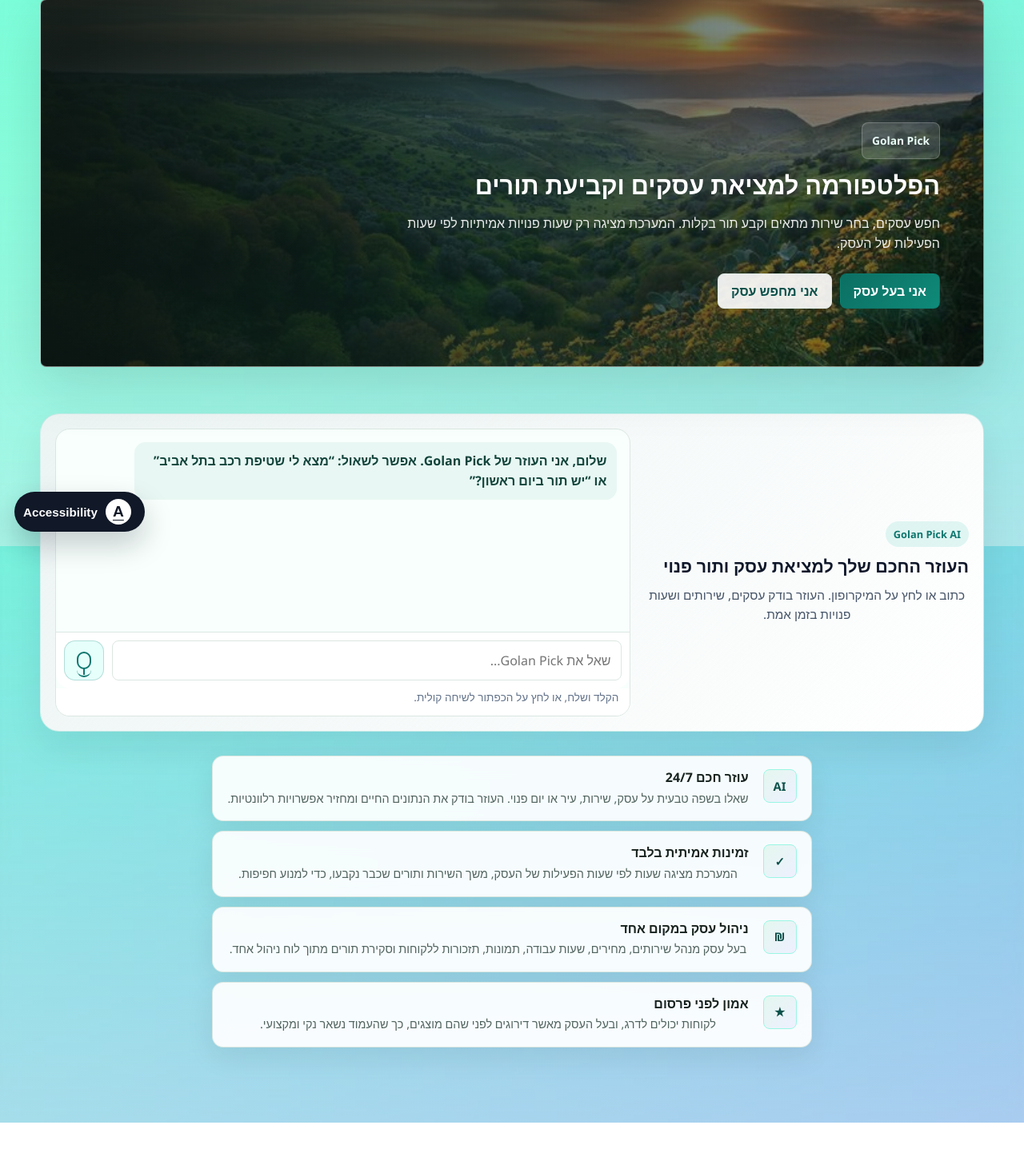
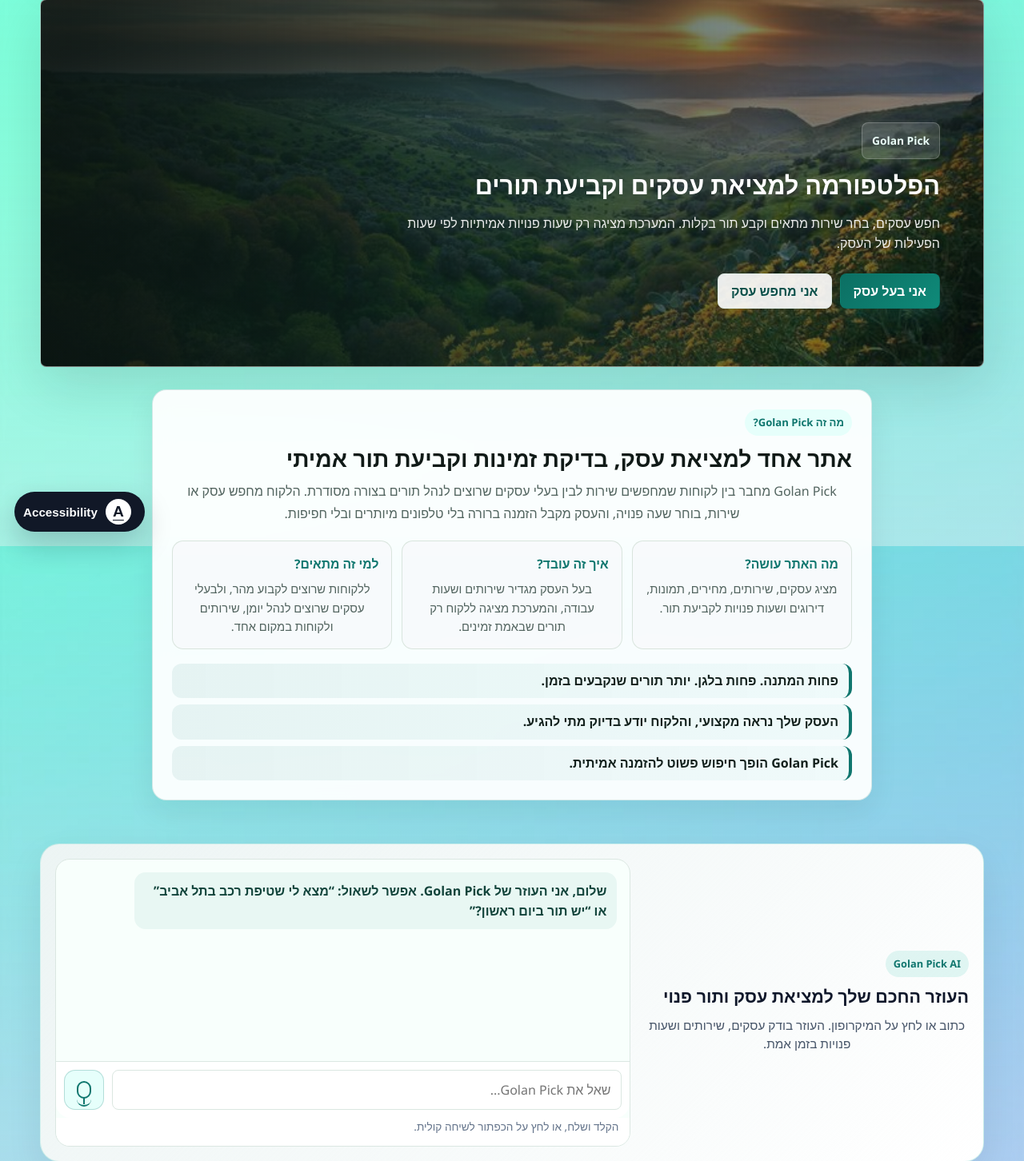
Before and after one commit to hady1012/appointment-app, a Python web app: template templates/index.html in a window 1280 px wide. Shown: the part 117-1569 px from the top of the page at 80% size. Before the commit the page ends 1521 px from the top, so only its background shows below. Run offline with Jinja, Linux system fonts and the light colour scheme; the template is opened without the code that fills it, so the values that code supplies are empty.

Commit message:
Improve database performance and home marketing

```diff
--- a/static/style.css
+++ b/static/style.css
@@ -3369,6 +3369,10 @@ textarea,
     order: 20;
 }
 
+.home-wrap > .marketing-summary {
+    order: 12;
+}
+
 .home-wrap > .product-highlights {
     order: 30;
 }
@@ -3379,6 +3383,93 @@ textarea,
 
 .legacy-home-features {
     display: none !important;
+}
+
+.marketing-summary {
+    margin: 0 0 24px;
+    padding: 24px;
+    border: 1px solid rgba(15, 118, 110, 0.16);
+    border-radius: 18px;
+    background: rgba(255, 255, 255, 0.94);
+    box-shadow: 0 14px 36px rgba(15, 23, 42, 0.07);
+    backdrop-filter: blur(12px);
+}
+
+.marketing-kicker {
+    display: inline-flex;
+    width: fit-content;
+    margin-bottom: 10px;
+    padding: 6px 10px;
+    border-radius: 999px;
+    background: #e6fffb;
+    color: #0f766e;
+    font-size: 0.82rem;
+    font-weight: 800;
+}
+
+.marketing-summary-copy h2 {
+    max-width: 780px;
+    margin: 0 0 10px;
+    color: #101a17;
+    font-size: clamp(1.35rem, 2.2vw, 1.9rem);
+    line-height: 1.28;
+    font-weight: 750;
+    letter-spacing: 0;
+}
+
+.marketing-summary-copy p {
+    max-width: 920px;
+    margin: 0;
+    color: #52645f;
+    font-size: 1rem;
+    line-height: 1.72;
+}
+
+.marketing-summary-grid {
+    display: grid;
+    grid-template-columns: repeat(3, minmax(0, 1fr));
+    gap: 12px;
+    margin-top: 20px;
+}
+
+.marketing-summary-grid article {
+    padding: 16px;
+    border: 1px solid rgba(215, 227, 220, 0.92);
+    border-radius: 14px;
+    background: rgba(248, 250, 252, 0.88);
+}
+
+.marketing-summary-grid strong {
+    display: block;
+    margin-bottom: 7px;
+    color: #0f766e;
+    font-size: 0.98rem;
+    font-weight: 800;
+}
+
+.marketing-summary-grid p {
+    margin: 0;
+    color: #52645f;
+    font-size: 0.92rem;
+    line-height: 1.58;
+}
+
+.marketing-strong-lines {
+    display: grid;
+    gap: 8px;
+    margin-top: 18px;
+}
+
+.marketing-strong-lines b {
+    display: block;
+    padding: 10px 13px;
+    border-right: 4px solid #0f766e;
+    border-radius: 12px;
+    background: linear-gradient(90deg, rgba(15, 118, 110, 0.08), rgba(20, 184, 166, 0.04));
+    color: #12201c;
+    font-size: 1rem;
+    line-height: 1.45;
+    font-weight: 850;
 }
 
 .product-highlights {
@@ -3486,6 +3605,11 @@ textarea,
         font-size: 0.9rem !important;
         line-height: 1.55 !important;
         font-weight: 400 !important;
+    }
+
+    .home-wrap .marketing-summary {
+        max-width: 900px;
+        margin-inline: auto;
     }
 }
 
--- a/templates/index.html
+++ b/templates/index.html
@@ -271,6 +271,38 @@
                         <a href="{{ url_for('signup', role='customer') }}" class="hero-secondary-btn">אני מחפש עסק</a>
                     {% endif %}
                 </div>
+            </div>
+        </section>
+
+        <section class="marketing-summary" aria-labelledby="marketing-summary-title">
+            <div class="marketing-summary-copy">
+                <span class="marketing-kicker">מה זה Golan Pick?</span>
+                <h2 id="marketing-summary-title">אתר אחד למציאת עסק, בדיקת זמינות וקביעת תור אמיתי</h2>
+                <p>
+                    Golan Pick מחבר בין לקוחות שמחפשים שירות לבין בעלי עסקים שרוצים לנהל תורים בצורה מסודרת.
+                    הלקוח מחפש עסק או שירות, בוחר שעה פנויה, והעסק מקבל הזמנה ברורה בלי טלפונים מיותרים ובלי חפיפות.
+                </p>
+            </div>
+
+            <div class="marketing-summary-grid">
+                <article>
+                    <strong>מה האתר עושה?</strong>
+                    <p>מציג עסקים, שירותים, מחירים, תמונות, דירוגים ושעות פנויות לקביעת תור.</p>
+                </article>
+                <article>
+                    <strong>איך זה עובד?</strong>
+                    <p>בעל העסק מגדיר שירותים ושעות עבודה, והמערכת מציגה ללקוח רק תורים שבאמת זמינים.</p>
+                </article>
+                <article>
+                    <strong>למי זה מתאים?</strong>
+                    <p>ללקוחות שרוצים לקבוע מהר, ולבעלי עסקים שרוצים לנהל יומן, שירותים ולקוחות במקום אחד.</p>
+                </article>
+            </div>
+
+            <div class="marketing-strong-lines">
+                <b>פחות המתנה. פחות בלגן. יותר תורים שנקבעים בזמן.</b>
+                <b>העסק שלך נראה מקצועי, והלקוח יודע בדיוק מתי להגיע.</b>
+                <b>Golan Pick הופך חיפוש פשוט להזמנה אמיתית.</b>
             </div>
         </section>
 
```
Also changed, not shown: other parts of static/style.css (+43 -0 lines), app.py (+116 -74 lines), templates/store_details.html (+12 -6 lines).
